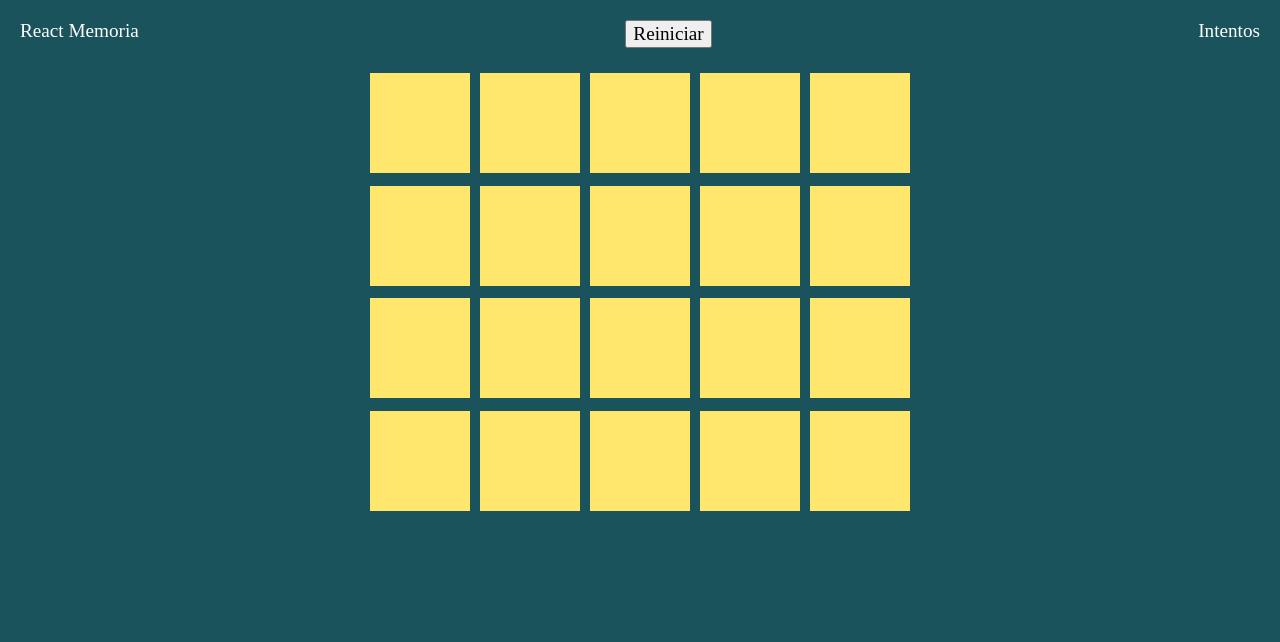
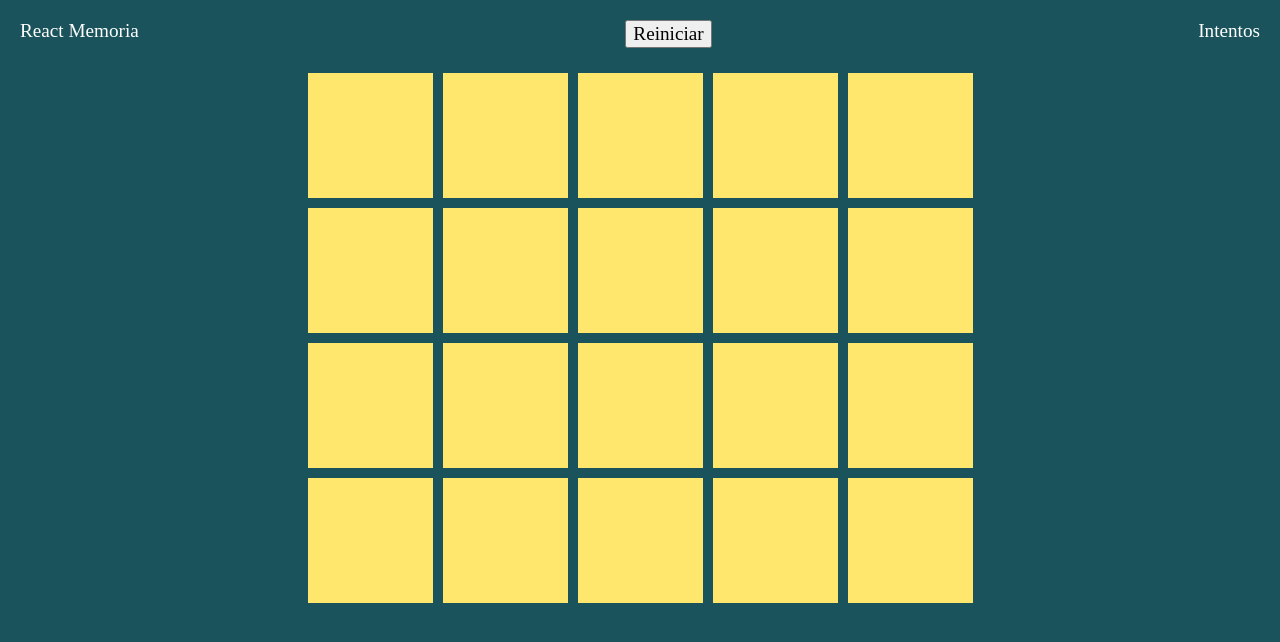
Before and after one commit to gutierreznestor/react-training, a React (Create React App) app: page / in a window 1280 px wide. Shown: the top 642 px of the page. Built offline with nearby package versions, Linux system fonts and the light colour scheme.

Commit message:
Class component

```diff
--- a/src/components/board/Board.css
+++ b/src/components/board/Board.css
@@ -1,6 +1,5 @@
 .board {
     display: flex;
     flex-wrap: wrap;
-    width: 550px;
-    height: 450px;
+    width: 675px;
 }
--- a/src/components/board/Board.js
+++ b/src/components/board/Board.js
@@ -2,7 +2,13 @@ import React from 'react';
 import './Board.css';
 import Item from '../item/Item';
 
-const Board = () => {
+class Board extends React.Component  {
+    constructor(props) {
+        super(props);
+        this.state = {}
+    }
+
+    render() {
         return (<div className="board">
             <Item />
             <Item />
@@ -27,4 +33,6 @@ const Board = () => {
         </div>)
     }
 
+}
+
 export default Board;
--- a/src/components/item/Item.css
+++ b/src/components/item/Item.css
@@ -1,26 +1,18 @@
 .item {
     background-color: var(--bg-item);
     flex-grow: 1;
-    width: 100px;
-    height: 100px;
+    width: 125px;
+    height: 125px;
     margin: 5px;
-}
-
-.item:hover {
-    cursor: pointer;
 }
 
 .icon {
     background-color: var(--bg-item-2);
-    width: 100px;
-    height: 100px;
+    width: 125px;
+    height: 125px;
     margin: 5px;
     display: flex;
     justify-content: center;
     align-content: center;
     padding: auto 0;
 }
-
-.icon:hover {
-    cursor: pointer;
-}
--- a/src/components/item/Item.js
+++ b/src/components/item/Item.js
@@ -1,18 +1,33 @@
-import React, {useState} from 'react';
+import React from 'react';
 import './Item.css';
 import ReactCardFlip from 'react-card-flip';
 
-const Item = () => {
-    const [isFlipped, setIsFlipped] = useState(false);
+class Item extends React.Component  {
+    constructor(props) {
+        super(props);
+        this.state = {
+            isFlipped: false,
+            disabled: false
+        }
+    }
+
+    render() {
         return (<div>
-        <ReactCardFlip isFlipped={isFlipped} >
-            <div className="item" onClick={() => setIsFlipped(!isFlipped)}>
+            <ReactCardFlip isFlipped={this.state.isFlipped} >
+                <div className="item" onClick={() => this.setState({
+                    isFlipped: !this.state.isFlippedd,
+                    disabled: !this.state.isFlipped
+                    })}>
                 </div>
-            <div className="icon" onClick={() => setIsFlipped(!isFlipped)}>
+                <div className="icon" onClick={() => this.setState({
+                    isFlipped: !this.state.isFlippedd,
+                    disabled: !this.state.isFlipped
+                    })}>
                     <i className="fas fa-headphones fa-5x"></i>
                 </div>
             </ReactCardFlip>
         </div>)
     }
+}
 
 export default Item;
```
Lines whose indentation alone changed are shown as unchanged.
